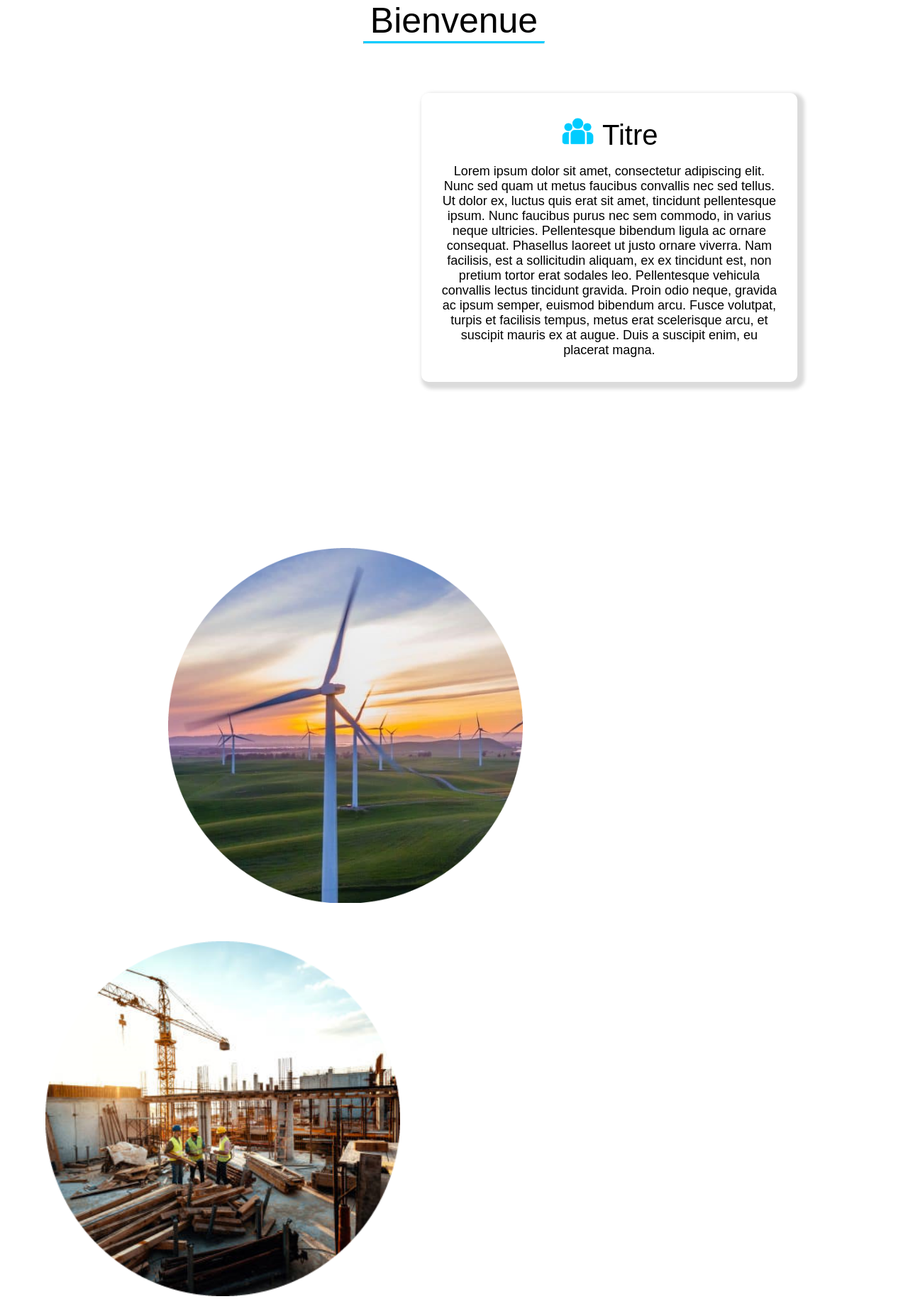
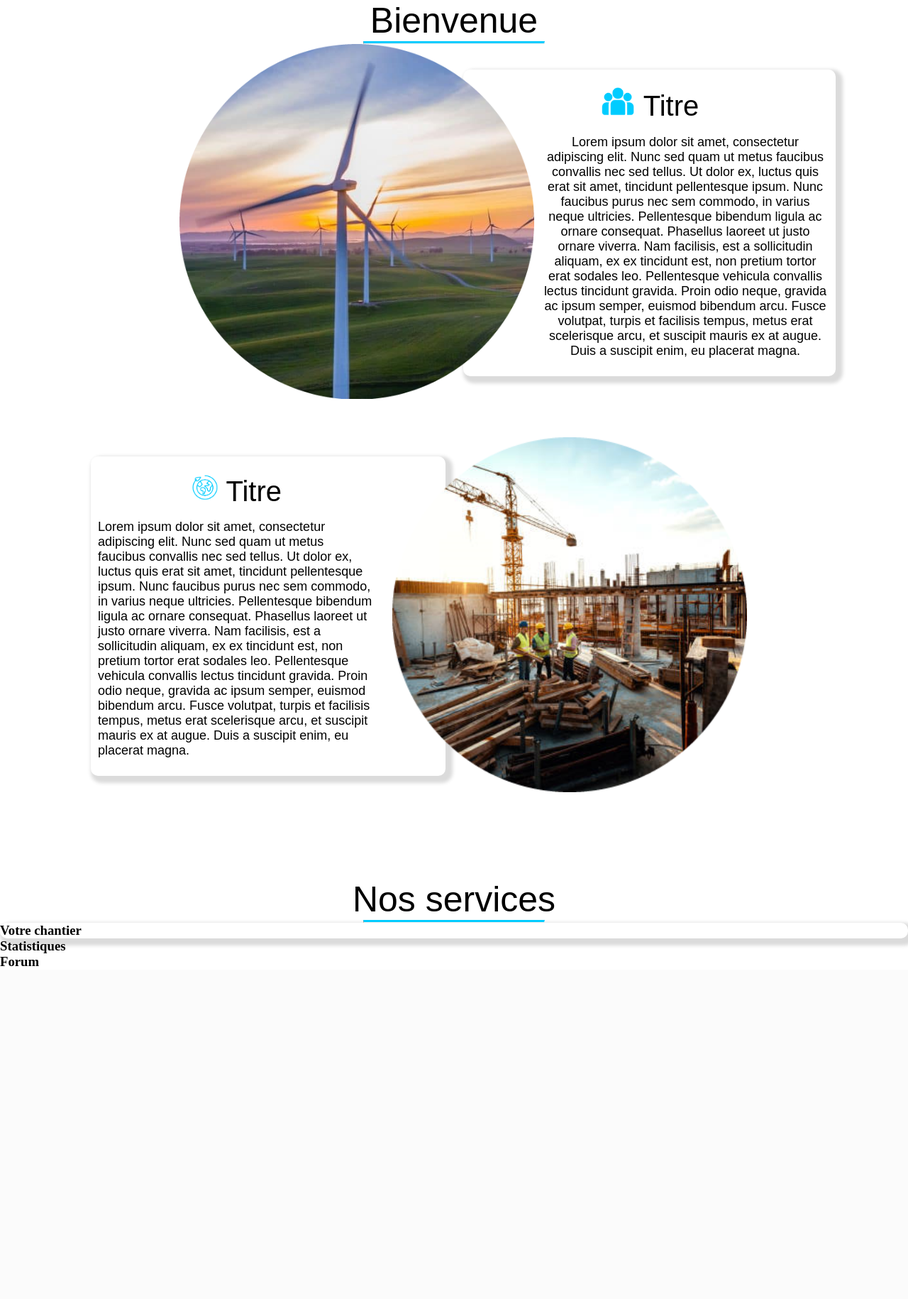
Before and after one commit to LouReyy/appinfo, a PHP site: page /homepage.html in a window 1280 px wide. Shown: the part 160-1990 px from the top of the page at 71% size. After the commit the page ends 1521 px from the top, so only its background shows below. Run offline with PHP 8.4, Linux system fonts and the light colour scheme.

Commit message:
retouche homepage

```diff
--- a/homepage/homepage.css
+++ b/homepage/homepage.css
@@ -96,10 +96,11 @@ h1 hr{
 
 
 #container{
+  position:relative;
   display: grid;
   height: auto;
-  margin-right: 5%;
-  margin-left: 5%;
+  margin-right: 10%;
+  margin-left: 10%;
   grid-column-gap: 50px;
   grid-row-gap: 50px;
   grid-template-rows: auto auto auto auto;
@@ -107,10 +108,11 @@ h1 hr{
 }
 
 .boxdetextedroite{
-    grid-column-start: 1;
-    grid-row-end: 1;
-    margin: 6% 8% 10% 46%;
-    padding: 3% 2%;
+  margin: auto;
+    grid-column: 2;
+    grid-row: 1;
+    margin-left: -5%;
+    padding: 5% 2%;
     background-color: white;
     border-radius: 10px;
     box-shadow: 5px 5px 5px 5px #dbdbdb;
@@ -129,35 +131,53 @@ h2 img{
 }
 
 p{
-
+  padding-left: 20%;
   text-align: center;
   font-family: "Quicksand", sans-serif;
   font-size: 18px;
   font-weight: 10;
 }
 
-.boxdetextegauche{
-  margin: 6% 46% 10% 8%;
-  padding: 3% 2%;
-  background-color: white;
-  border-radius: 10px;
-  box-shadow: 5px 5px 5px 5px #dbdbdb;
-}
 img{
-  grid-column-start: 1;
-  grid-row-end: 2;/*taille image*/
+
   width: 500px;
   height: 500px;
 }
 .imgeolienne{ /*image ex de l'eolienne jsp quelles proprietes mettre pour alligner avec le cadre de texte...*/
-  float:left;
-  margin-left: 15%;
+  grid-column: 1;
+  grid-row: 1;/*taille image*/
+  margin-left: 25%;
+  z-index: 1;
+}
+
+
+.boxdetextegauche{
+  margin: auto;
+  grid-column: 1;
+  grid-row: 2;
+  padding: 5% 2%;
+  background-color: white;
+  border-radius: 10px;
+  box-shadow: 5px 5px 5px 5px #dbdbdb;
+  padding-right: 20%;
+}
+
+p2{
+  text-align: center;
+  font-family: "Quicksand", sans-serif;
+  font-size: 18px;
+  font-weight: 10;
 }
 
 .imgchantier{ /*idem */
-  float:right;
-  margin-right: 12%;
+  grid-column: 2;
+  grid-row: 2;
+  margin-right: 50%;
+  z-index: 1;
+  margin-left: -25%;
 }
+
+
 
 /* Partie: Nos services */
 .alignertableau{
--- a/homepage/homepage.html
+++ b/homepage/homepage.html
@@ -55,12 +55,12 @@
             Titre
         </h2>
         <br>
-        <p>
+        <p2>
             Lorem ipsum dolor sit amet, consectetur adipiscing elit. Nunc sed quam ut metus faucibus convallis nec sed tellus. Ut dolor ex, luctus quis erat sit amet, tincidunt pellentesque ipsum. Nunc faucibus purus nec sem commodo, in varius neque ultricies. Pellentesque bibendum ligula ac ornare consequat. Phasellus laoreet ut justo ornare viverra. Nam facilisis, est a sollicitudin aliquam, ex ex tincidunt est, non pretium tortor erat sodales leo. Pellentesque vehicula convallis lectus tincidunt gravida. Proin odio neque, gravida ac ipsum semper, euismod bibendum arcu. Fusce volutpat, turpis et facilisis tempus, metus erat scelerisque arcu, et suscipit mauris ex at augue. Duis a suscipit enim, eu placerat magna.
-        </p>
+        </p2>
     </div>
 
-</div>
+    </div>
 
     <h1>
         Nos services
```
